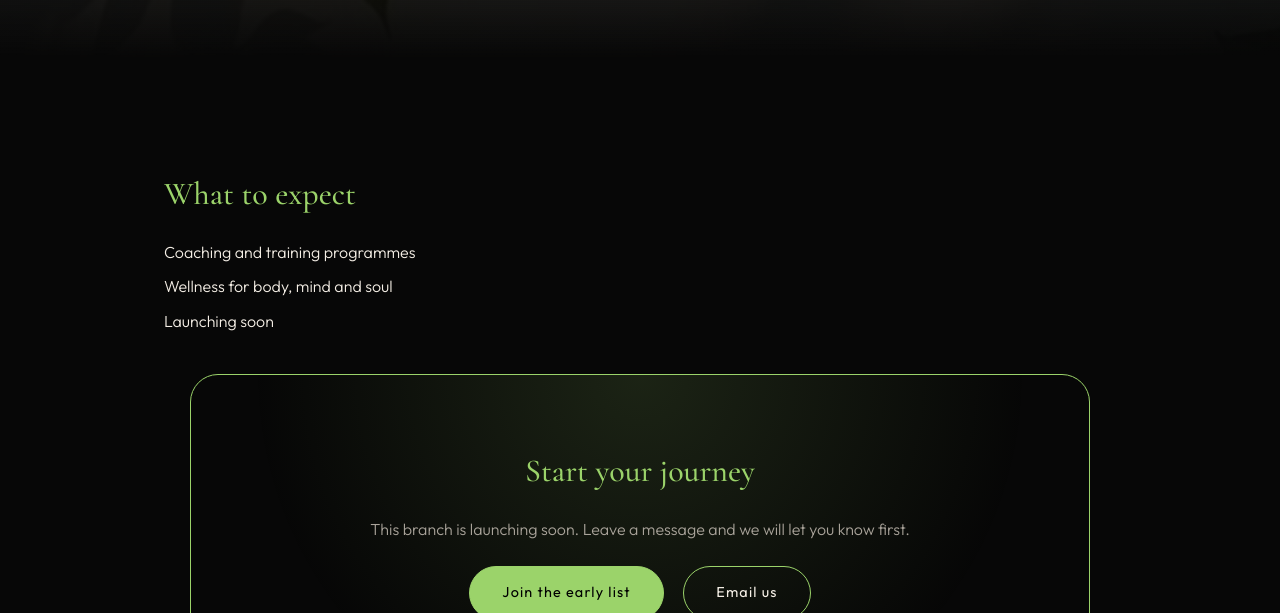
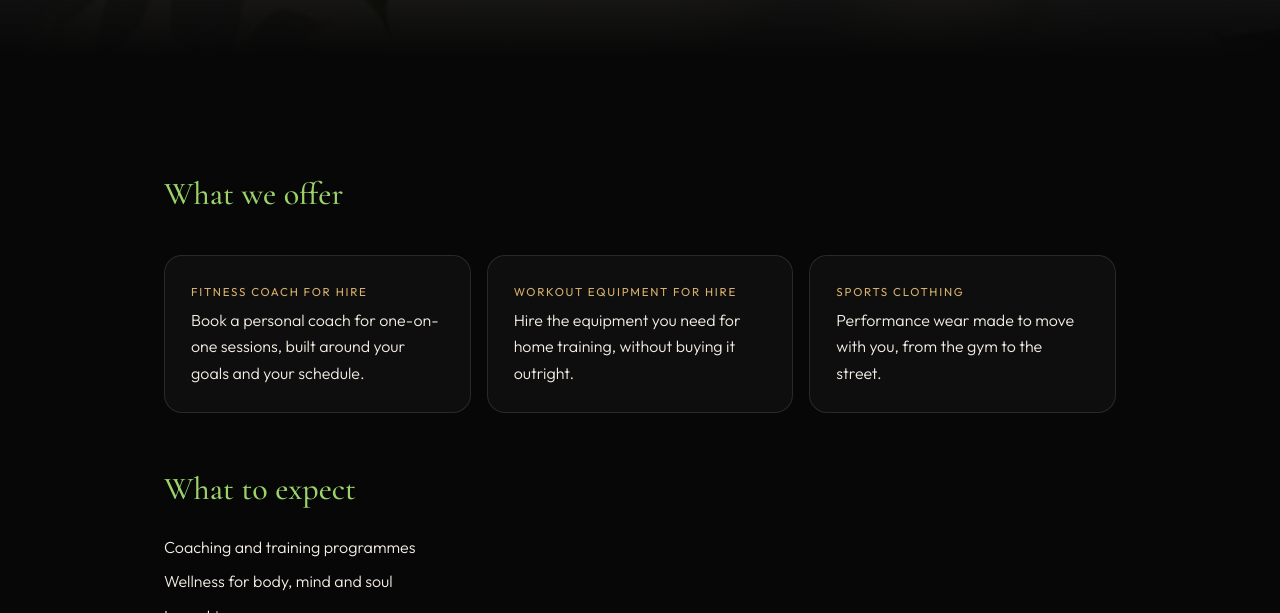
Before and after one commit to JojiWizard/Mohlare-website, a plain HTML site: page fit.html in a window 1280 px wide. Shown: the part 646-1259 px from the top of the page. Drawn offline with nearby package versions, Linux system fonts and the light colour scheme.

Commit message:
updated fitwear

```diff
--- a/fit.html
+++ b/fit.html
@@ -7,7 +7,7 @@
 <link rel="preconnect" href="https://fonts.googleapis.com"><link rel="preconnect" href="https://fonts.gstatic.com" crossorigin>
 <link href="https://fonts.googleapis.com/css2?family=Anton&family=Bodoni+Moda:ital,wght@1,900&family=Cinzel:wght@600&family=Cormorant+Garamond:ital,wght@0,500;1,500&family=Fraunces:wght@600&family=Oswald:wght@700&family=Outfit:wght@300;400&family=Space+Grotesk:wght@700&display=swap" rel="stylesheet"><link rel="stylesheet" href="style.css"></head><body><header class="top"><a class="logo" href="index.html#divisions">MOHLARE GROUP</a>
 <nav><a href="learn.html">Learn</a><a href="market.html">Market</a><a href="fit.html">Fit</a><a href="wear.html">Wear</a><a href="kgokagano.html">Kgokagano</a><a href="index.html#contact">Contact</a></nav></header><main class="d-fit"><section class="dhero"><img src="img/fit.jpg" alt="Mohlare Fit"><div>
-<div class="eyebrow">Fitness & Wellness</div><h1 class="f-fit">Mohlare Fit</h1><p>Healthy body, healthy mind, healthy soul. Training and wellness built around real life.</p></div></section><div class="wrap"><h3 class="rv">What to expect</h3><ul class="rv" style="list-style:none;display:grid;gap:8px"><li>Coaching and training programmes</li><li>Wellness for body, mind and soul</li><li>Launching soon</li></ul><div class="cta rv"><h3>Start your journey</h3><p style="color:var(--mute);margin-bottom:16px">This branch is launching soon. Leave a message and we will let you know first.</p>
+<div class="eyebrow">Fitness & Wellness</div><h1 class="f-fit">Mohlare Fit</h1><p>Healthy body, healthy mind, healthy soul. Training and wellness built around real life.</p></div></section><div class="wrap"><h3 class="rv">What we offer</h3><div class="cards bands rv"><div class="card"><b>Fitness Coach for Hire</b>Book a personal coach for one-on-one sessions, built around your goals and your schedule.</div><div class="card"><b>Workout Equipment for Hire</b>Hire the equipment you need for home training, without buying it outright.</div><div class="card"><b>Sports Clothing</b>Performance wear made to move with you, from the gym to the street.</div></div><h3 class="rv">What to expect</h3><ul class="rv" style="list-style:none;display:grid;gap:8px"><li>Coaching and training programmes</li><li>Wellness for body, mind and soul</li><li>Launching soon</li></ul><div class="cta rv"><h3>Start your journey</h3><p style="color:var(--mute);margin-bottom:16px">This branch is launching soon. Leave a message and we will let you know first.</p>
 <a class="btn solid" target="_blank" rel="noopener" href="https://wa.me/27631340328?text=Hi%20Mohlare%20Group,%20I%20am%20interested%20in%20Mohlare%20Fit">Join the early list</a>
 <a class="btn" href="mailto:hx16mane@gmail.com?subject=Mohlare%20Fit">Email us</a></div></div>
 <a class="next" href="wear.html"><small>Next branch</small><span class="f-wear" style="--accent:#f4f0ea">Mohlare Wear &rarr;</span></a></main><footer><div class="tagline">South African Reimagined.</div>
```
